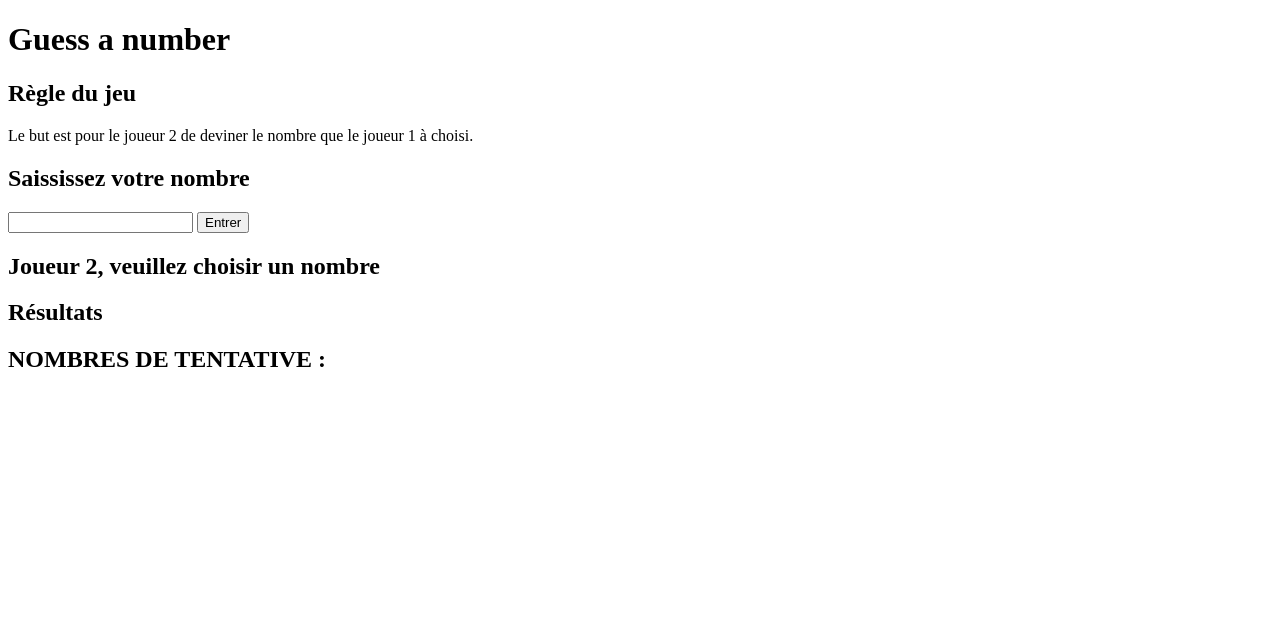
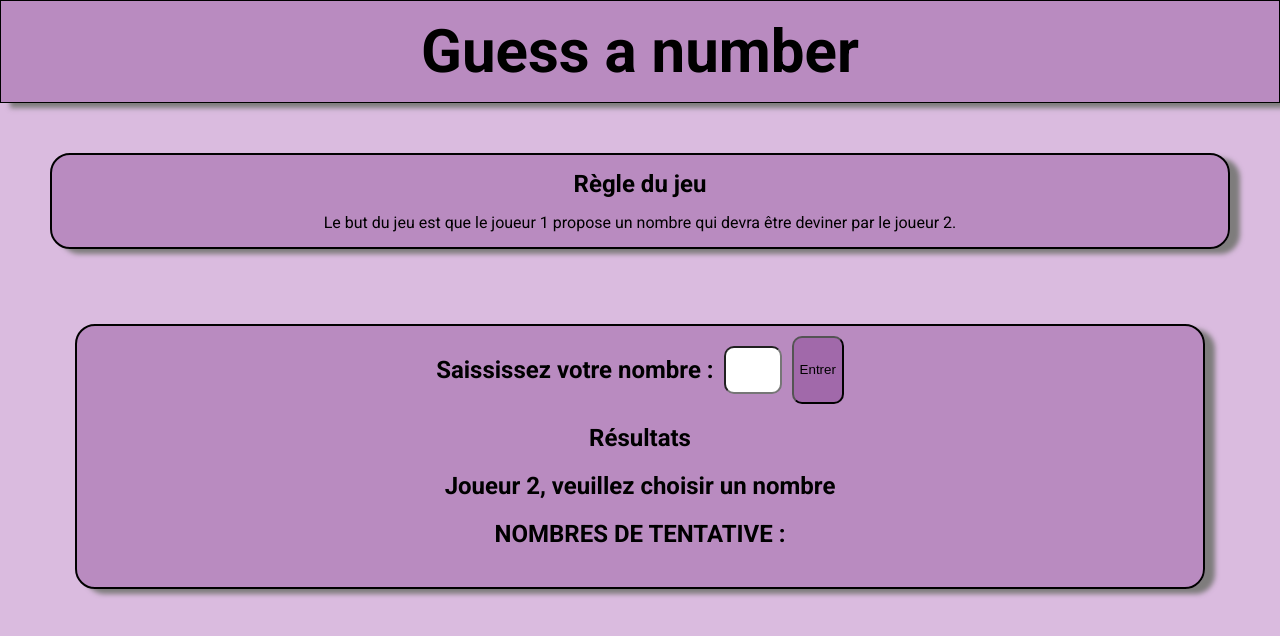
Before and after one commit to AssiarDev/guess_a_number, a plain HTML site: page index.html in a window 1280 px wide. Both pictures are taken after a click on the button "Entrer". Drawn offline with Linux system fonts and the light colour scheme.

Commit message:
ajout du css

```diff
--- a/CSS/styles.css
+++ b/CSS/styles.css
@@ -0,0 +1,62 @@
+body {
+    margin: 0;
+    padding: 0;
+    background-color: rgba(125, 17, 142, 0.283);
+    font-family: 'Roboto';
+}
+
+.title {
+    background-color: rgba(101, 18, 114, 0.283);
+    box-shadow: 10px 5px 5px rgb(126, 124, 124);
+    margin: 0;
+    padding: 15px;
+    display: flex;
+    justify-content: center;
+    font-size: 60px;
+    border: 1px solid black;
+}
+
+.box1 {
+    background-color:  rgba(101, 18, 114, 0.283);
+    margin: 50px;
+    border: 2px solid rgb(0, 0, 0);
+    box-shadow: 10px 5px 5px rgb(126, 124, 124);
+    border-radius: 20px;
+}
+
+.rules {
+    margin: 15px;
+    display: flex;
+    justify-content: center;
+}
+
+.box-card {
+    background-color: rgba(101, 18, 114, 0.283);
+    box-shadow: 10px 5px 5px rgb(126, 124, 124);
+    border: 2px solid black;
+    margin: 75px;
+    border-radius: 20px;
+}
+
+.box2 {
+display: flex;
+justify-content: center;
+margin: 10px;
+}
+
+.result {
+    display: flex;
+    justify-content: center;
+}
+
+input {
+    width: 50px;
+    margin: 10px;
+    border-radius: 10px;
+}
+
+button {
+    background-color:  rgba(101, 18, 114, 0.283);;
+    justify-content: center;
+    border-radius: 10px;
+}
--- a/index.html
+++ b/index.html
@@ -1,28 +1,38 @@
 <!DOCTYPE html>
 <html lang="en">
+
 <head>
     <meta charset="UTF-8">
     <meta name="viewport" content="width=device-width, initial-scale=1.0">
     <link rel="stylesheet" href="CSS/styles.css">
+    <link rel="preconnect" href="https://fonts.googleapis.com">
+    <link rel="preconnect" href="https://fonts.gstatic.com" crossorigin>
+    <link
+        href="https://fonts.googleapis.com/css2?family=Roboto:ital,wght@0,100;0,300;0,400;0,500;0,700;0,900;1,100;1,300;1,400;1,500;1,700;1,900&display=swap"
+        rel="stylesheet">
     <title>Guess a number</title>
 </head>
+
 <body>
-    <h1>Guess a number</h1>
-    <section>
-    <div>
-        <h2>Règle du jeu</h2>
-        <p>Le but est pour le joueur 2 de deviner le nombre que le joueur 1 à choisi.</p>
-        <h2>Saississez votre nombre</h2>
-        <input id="number" type="text">
-        <button id="click">Entrer</button>
-        <h2 id="Essaye"></h2>
-    </div>
-    <div>
-        <h2>Résultats</h2>
-        <h2 id="attempts">NOMBRES DE TENTATIVE : </h2>
-        <h2 id="victoire"></h2>
-    </div>
-    </section>
+    <h1 class="title">Guess a number</h1>
+            <div class="box1">
+                <h2 class="rules">Règle du jeu</h2>
+                <p class="rules">Le but du jeu est que le joueur 1 propose un nombre qui devra être deviner par le joueur 2.</p>
+            </div>
+            <div class="box-card">
+                <div  class="box2">
+                        <h2>Saississez votre nombre : </h2>
+                    <input id="number" type="text">
+                    <button id="click">Entrer</button>
+                </div>
+            <div class="box3">
+                <h2 class="result">Résultats</h2>
+                    <h2 class="result" id="Essaye"></h2>
+                    <h2 class="result" id="attempts">NOMBRES DE TENTATIVE : </h2>
+                    <h2 class="result" id="victoire"></h2>
+                </div>
+            </div>
     <script src="index.js"></script>
 </body>
+
 </html>
--- a/index.js
+++ b/index.js
@@ -1,3 +1,51 @@
+let boucle = true;
+let guessCheck = 0;
+let count = 0;
+
+const game = () => {
+    const ask = document.getElementById('Essaye');
+    const inputValue = document.getElementById('number');
+    const number = Number(inputValue.value);
+    const tentatives = document.getElementById('attempts');
+
+    if (boucle && guessCheck === 0) {
+        targetNumber = number;
+        // condition pour entré un nombre valide pour le joueur 1
+        if (targetNumber < 0 || targetNumber > 50 || isNaN(targetNumber))
+            ask.textContent = `${number} n'est pas un nombre entre 0 et 50`;
+        else {
+            ask.textContent = 'Joueur 2, veuillez choisir un nombre';
+            document.getElementById('number').value = '';
+            guessCheck = 1;
+        }
+    } else if (boucle && guessCheck === 1) {
+        count++;
+        tentatives.textContent = `TENTATIVES : ${count}`;
+        if (number < 0 || number > 50 || isNaN(number)) {
+            ask.textContent = `${number} n'est pas un nombre entre 0 et 50`;
+        } else {
+            // condition de victoire
+            if (number === targetNumber) {
+                document.getElementById('victoire').textContent = 'Félicitation Joueur 2, vous avez deviner le bon nombre !';
+                ask.textContent = '';
+                boucle = false;
+            } else {
+                ask.textContent = `Essaye encore ! ${number < targetNumber ? 'Plus Grand!' : 'Plus petit!'}`;
+            }
+            inputValue.value = ''
+            console.log(number)
+        }
+
+    }
+}
+
+// Création de l'évènement click avec le bouton
+document.getElementById('click').addEventListener('click', game);
+document.getElementById('number').addEventListener('keydown', (e) => {
+    if (e.key === 'Enter') {
+        game()
+    }
+});
 /*
 // Etape 1 qui se transfome en étape 4
 // Créer une fonction qui demande à l'utilisateur d'entrer un nombre
@@ -25,55 +73,6 @@ const didIWin = (givenNumber, targetNumber) => {
     }
     return false
 };
-*/
-let boucle = true;
-let guessCheck = 0;
-let count = 0;
-
-const displayNumber = () => {
-    const ask = document.getElementById('Essaye');
-    const inputValue = document.getElementById('number');
-    const number = Number(inputValue.value);
-    const tentatives = document.getElementById('attempts');
-
-    if (boucle && guessCheck === 0) {
-        targetNumber = number;
-        if (targetNumber < 0 || targetNumber > 50 || isNaN(targetNumber))
-            ask.textContent = `${number} n'est pas un nombre entre 0 et 50`;
-        else {
-            ask.textContent = 'Joueur 2, veuillez choisir un nombre';
-            document.getElementById('number').value = '';
-            guessCheck = 1;
-        }
-    } else if (boucle && guessCheck === 1) {
-        count++;
-        tentatives.textContent = `TENTATIVES : ${count}`;
-        if (number < 0 || number > 50 || isNaN(number)) {
-            ask.textContent = `${number} n'est pas un nombre valide entre 0 et 50`;
-        } else {
-            // condition de victoire
-            if (number === targetNumber) {
-                document.getElementById('victoire').textContent = 'Félicitation Joueur 2, vous avez deviner le bon nombre !';
-                ask.textContent = '';
-                boucle = false;
-            } else {
-                ask.textContent = `Essaye encore ! ${number < targetNumber ? 'Plus Grand!' : 'Plus petit!'}`;
-            }
-            inputValue.value = ''
-            console.log(number)
-        }
-
-    }
-}
-
-// Création de l'évènement click avec le bouton
-document.getElementById('click').addEventListener('click', displayNumber);
-document.getElementById('number').addEventListener('keydown', (e) => {
-    if (e.key === 'Enter') {
-        displayNumber()
-    }
-});
-/*
 // Etape 3
 // Créer une fonction gamePlay qui gère le jeu
 const gamePlay = () => {
```
